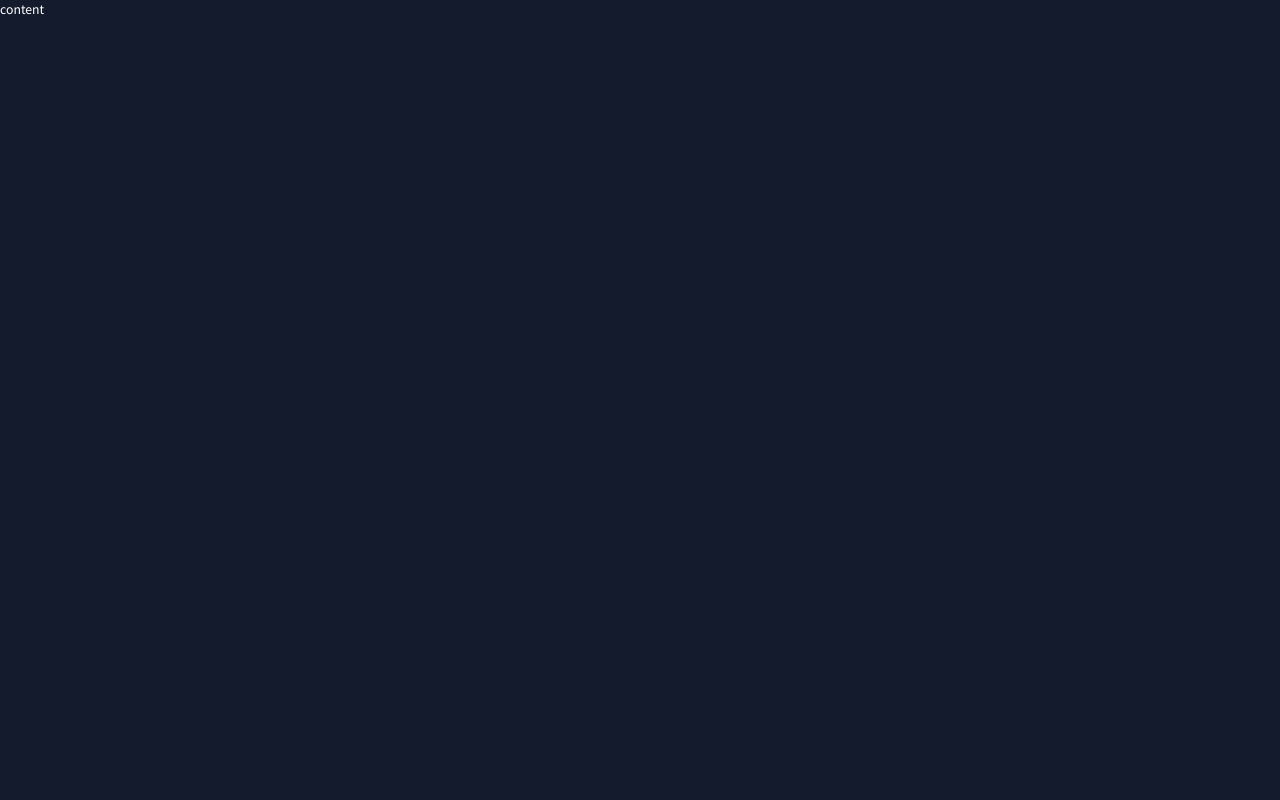
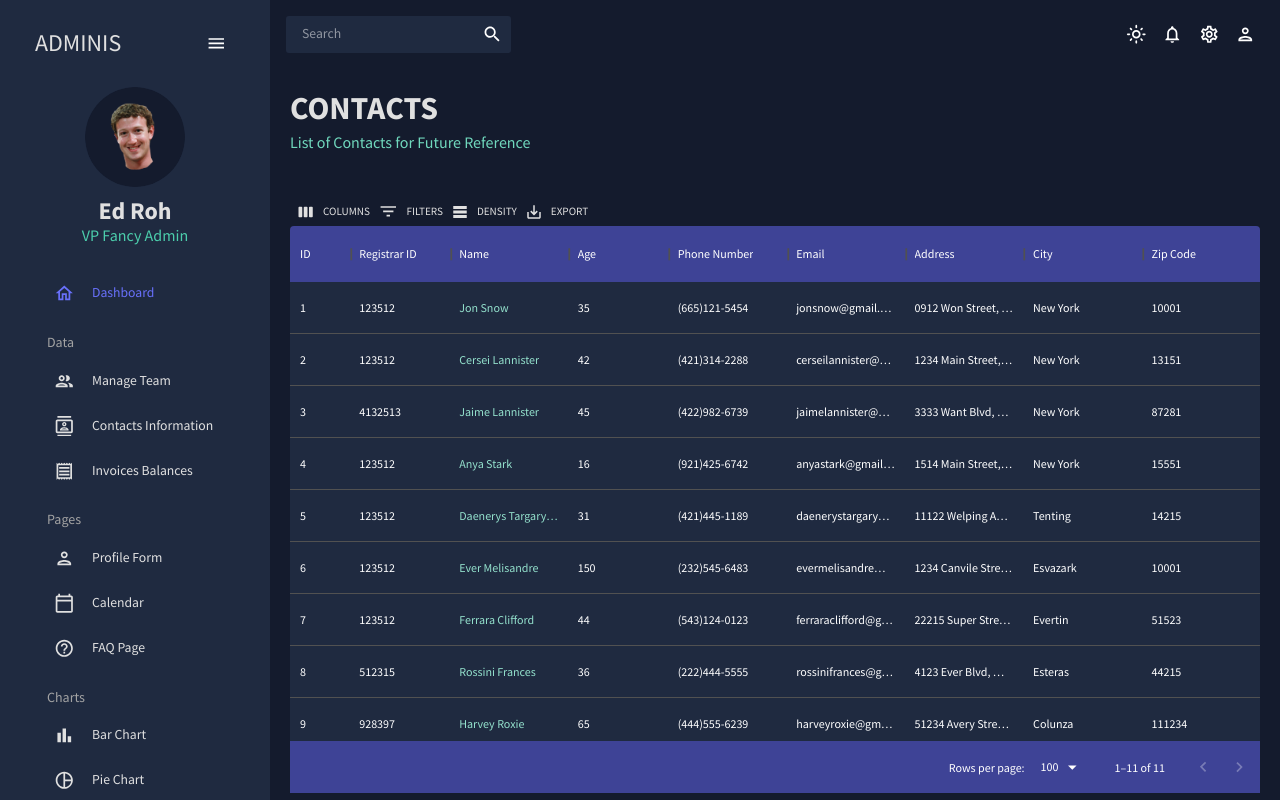
Before and after one commit to aminurjs/react-dashboard, a React (Create React App) app: page /contacts in a window 1280 px wide. Built offline with nearby package versions, Linux system fonts and the light colour scheme.

Commit message:
Create contact page

```diff
--- a/src/App.js
+++ b/src/App.js
@@ -1,15 +1,39 @@
+import { useState } from "react";
 import { ColorModeContext, useMode } from "./theme";
 import { CssBaseline, ThemeProvider } from "@mui/material";
+import { Route, Routes } from "react-router-dom";
+import Topbar from "./scence/global/Topbar";
+import Sidebar from "./scence/global/Sidebar";
+import Dashboard from "./scence/dashboard";
+import Team from "./scence/team";
+import Contacts from "./scence/contacts";
 
 function App() {
   const [theme, colorMode] = useMode();
+  const [isSidebar, setIsSidebar] = useState(true);
 
   return (
     <ColorModeContext.Provider value={colorMode}>
       <ThemeProvider theme={theme}>
         <CssBaseline />
         <div className="app">
-          <main className="content">content</main>
+          <Sidebar isSidebar={isSidebar} />
+          <main className="content">
+            <Topbar setIsSidebar={setIsSidebar} />
+            <Routes>
+              <Route path="/" element={<Dashboard />} />
+              <Route path="/team" element={<Team />} />
+              <Route path="/contacts" element={<Contacts />} />
+              {/* <Route path="/invoices" element={<Invoices />} />
+              <Route path="/form" element={<Form />} />
+              <Route path="/bar" element={<Bar />} />
+              <Route path="/pie" element={<Pie />} />
+              <Route path="/line" element={<Line />} />
+              <Route path="/faq" element={<FAQ />} />
+              <Route path="/calendar" element={<Calendar />} />
+              <Route path="/geography" element={<Geography />} /> */}
+            </Routes>
+          </main>
         </div>
       </ThemeProvider>
     </ColorModeContext.Provider>
--- /dev/null
+++ b/src/scence/contacts/index.jsx
@@ -0,0 +1,103 @@
+import { Box } from "@mui/material";
+import { DataGrid, GridToolbar } from "@mui/x-data-grid";
+import { tokens } from "../../theme";
+import { mockDataContacts } from "../../data/mockData";
+import Header from "../../components/Header";
+import { useTheme } from "@mui/material";
+
+const Contacts = () => {
+  const theme = useTheme();
+  const colors = tokens(theme.palette.mode);
+
+  const columns = [
+    { field: "id", headerName: "ID", flex: 0.5 },
+    { field: "registrarId", headerName: "Registrar ID" },
+    {
+      field: "name",
+      headerName: "Name",
+      flex: 1,
+      cellClassName: "name-column--cell",
+    },
+    {
+      field: "age",
+      headerName: "Age",
+      type: "number",
+      headerAlign: "left",
+      align: "left",
+    },
+    {
+      field: "phone",
+      headerName: "Phone Number",
+      flex: 1,
+    },
+    {
+      field: "email",
+      headerName: "Email",
+      flex: 1,
+    },
+    {
+      field: "address",
+      headerName: "Address",
+      flex: 1,
+    },
+    {
+      field: "city",
+      headerName: "City",
+      flex: 1,
+    },
+    {
+      field: "zipCode",
+      headerName: "Zip Code",
+      flex: 1,
+    },
+  ];
+
+  return (
+    <Box m="20px">
+      <Header
+        title="CONTACTS"
+        subtitle="List of Contacts for Future Reference"
+      />
+      <Box
+        m="40px 0 0 0"
+        height="75vh"
+        sx={{
+          "& .MuiDataGrid-root": {
+            border: "none",
+          },
+          "& .MuiDataGrid-cell": {
+            borderBottom: "none",
+          },
+          "& .name-column--cell": {
+            color: colors.greenAccent[300],
+          },
+          "& .MuiDataGrid-columnHeaders": {
+            backgroundColor: colors.blueAccent[700],
+            borderBottom: "none",
+          },
+          "& .MuiDataGrid-virtualScroller": {
+            backgroundColor: colors.primary[400],
+          },
+          "& .MuiDataGrid-footerContainer": {
+            borderTop: "none",
+            backgroundColor: colors.blueAccent[700],
+          },
+          "& .MuiCheckbox-root": {
+            color: `${colors.greenAccent[200]} !important`,
+          },
+          "& .MuiDataGrid-toolbarContainer .MuiButton-text": {
+            color: `${colors.grey[100]} !important`,
+          },
+        }}
+      >
+        <DataGrid
+          rows={mockDataContacts}
+          columns={columns}
+          components={{ Toolbar: GridToolbar }}
+        />
+      </Box>
+    </Box>
+  );
+};
+
+export default Contacts;
```
